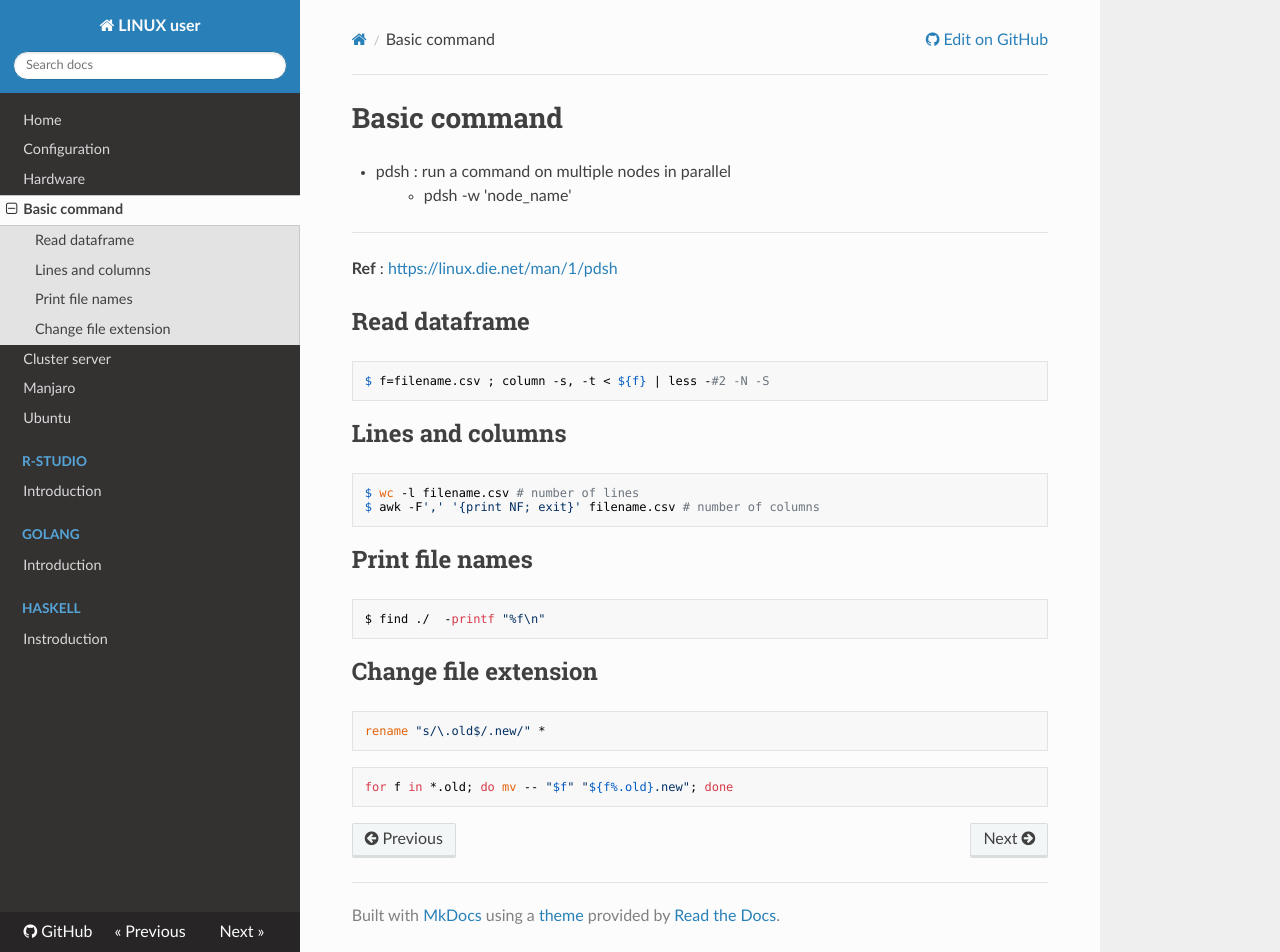
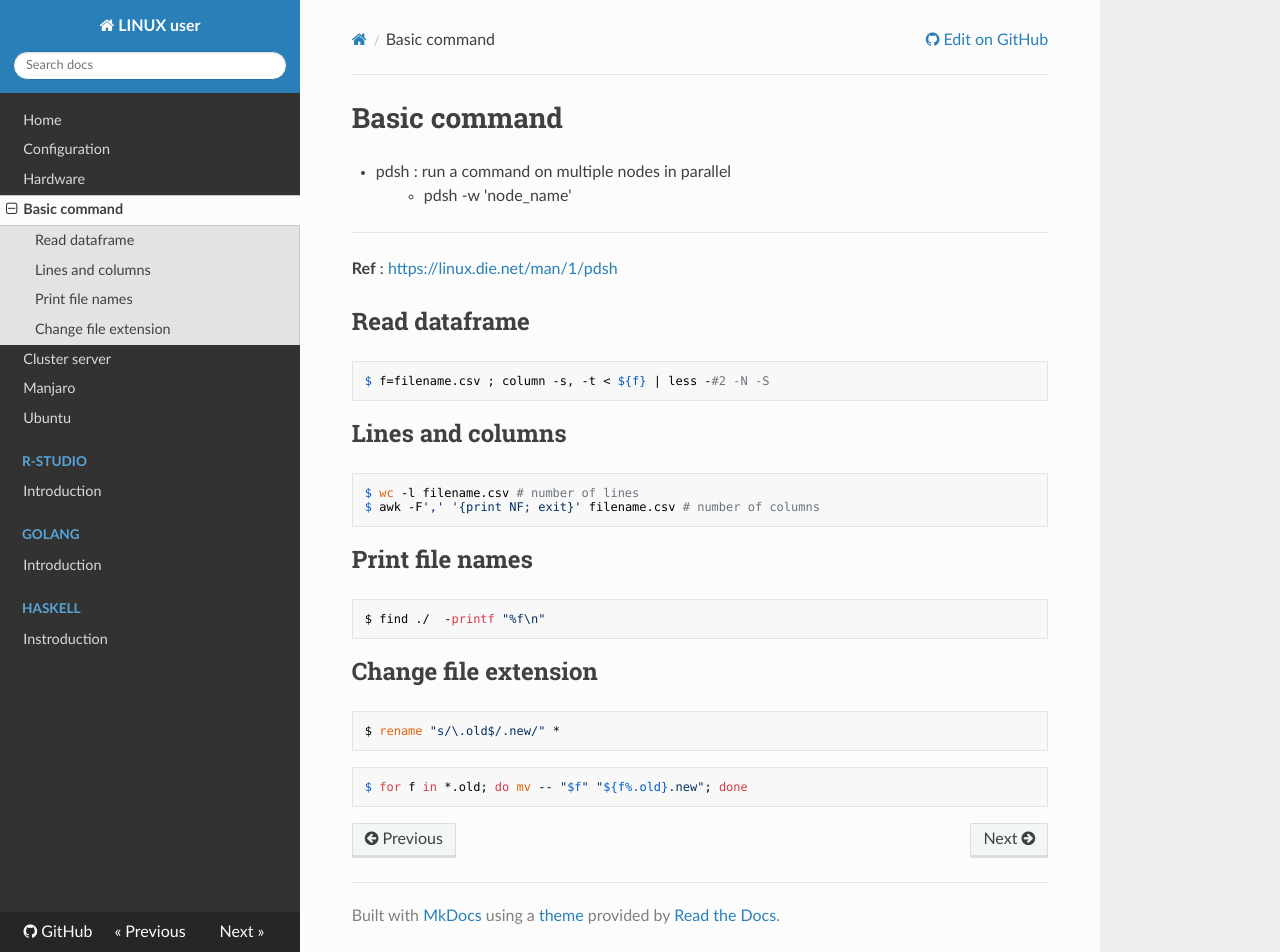
Before and after one commit to WonyoungCho/LINUX, an MkDocs documentation site: the page built from docs/basic_comm.md, in a window 1280 px wide and 952 px high. Built offline with MkDocs 1.6.1, drawn with Linux system fonts in a browser that asks for light colours; nearby versions of some CDN libraries; old or Windows-style settings are respelled for this version of MkDocs.

````diff
--- a/docs/basic_comm.md
+++ b/docs/basic_comm.md
@@ -23,8 +23,8 @@ $ find ./  -printf "%f\n"
 
 ## Change file extension
 ```
-rename "s/\.old$/.new/" *
+$ rename "s/\.old$/.new/" *
 ```
 ```
-for f in *.old; do mv -- "$f" "${f%.old}.new"; done
+$ for f in *.old; do mv -- "$f" "${f%.old}.new"; done
 ```
````
